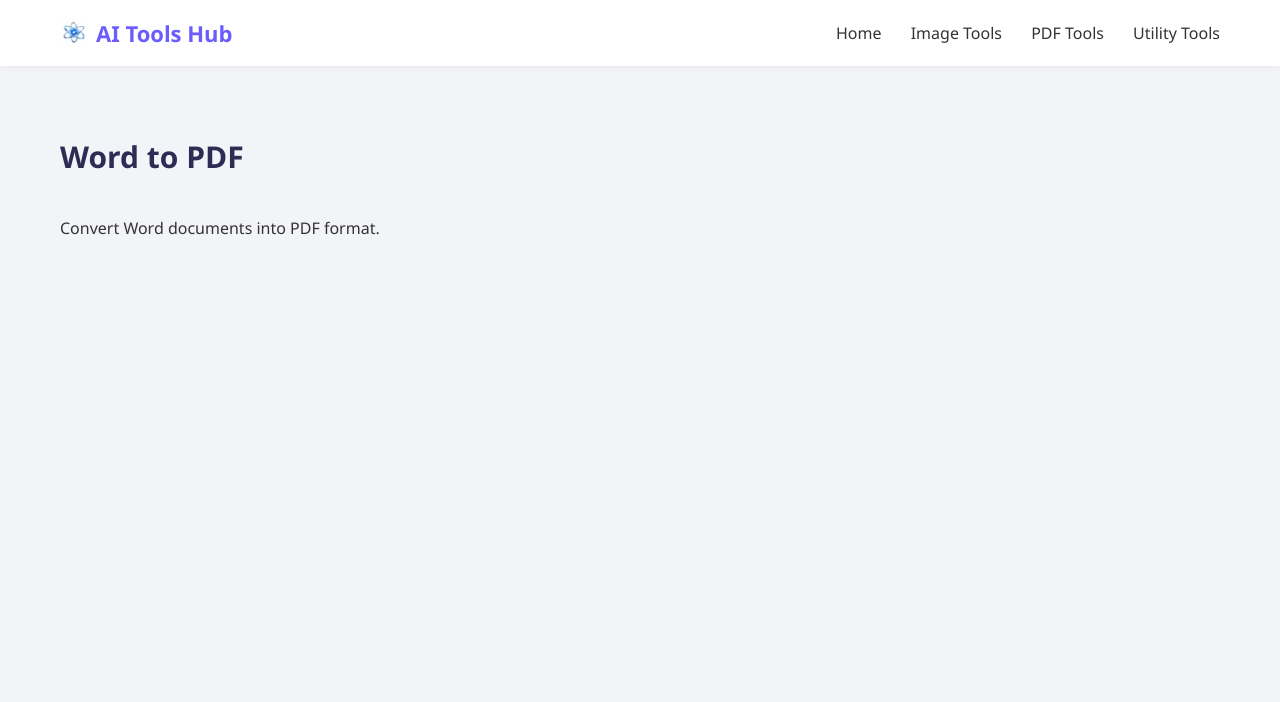
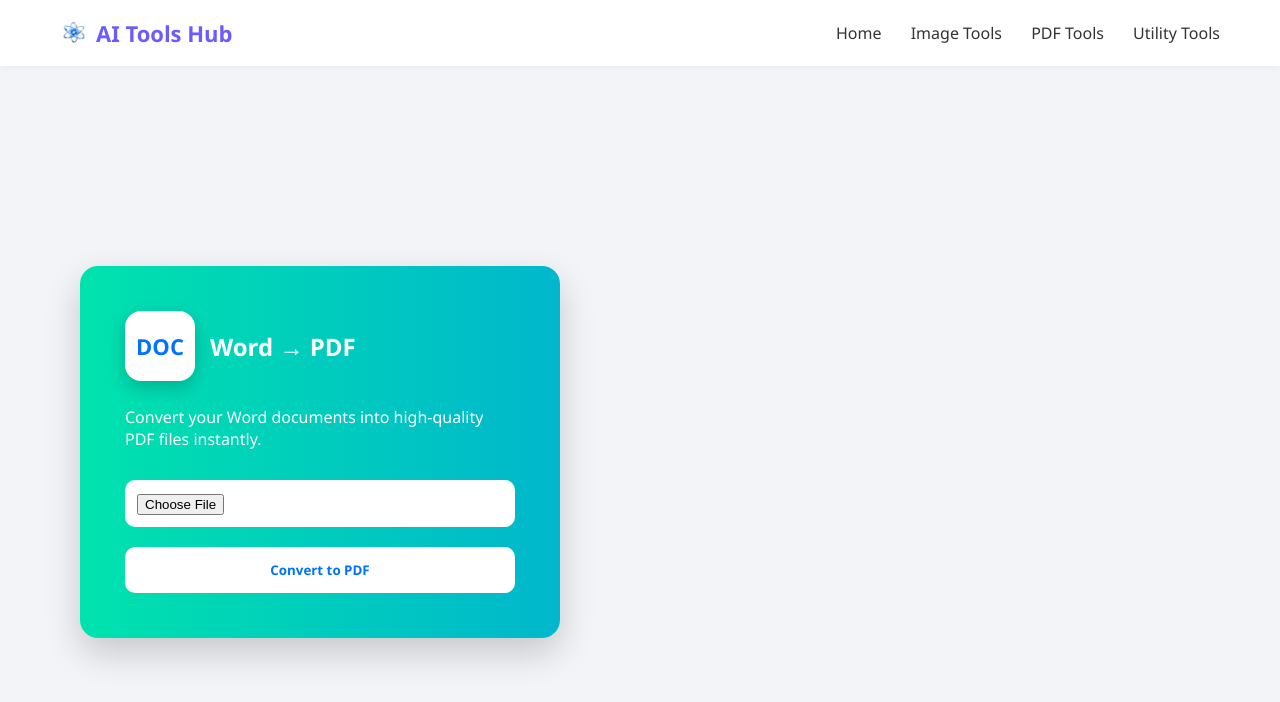
Before and after one commit to afnankhan123456/ai-tools-website-, a Flask app: page /word-to-pdf in a window 1280 px wide. Shown: the top 702 px of the page. Run offline with Flask 3, Linux system fonts and the light colour scheme.

Commit message:
Update word_to_pdf.html

```diff
--- a/templates/pdf_tools/word_to_pdf.html
+++ b/templates/pdf_tools/word_to_pdf.html
@@ -1,9 +1,98 @@
 {% extends "base.html" %}
 {% block content %}
 
-<section class="tools-section">
-    <h2 class="section-title">Word to PDF</h2>
-    <p>Convert Word documents into PDF format.</p>
+<section style="display:flex; justify-content:flex-start; margin:200px 0 0 80px;">
+
+    <div style="
+        padding:45px;
+        border-radius:18px;
+        width:480px;
+        color:white;
+        box-shadow:0 15px 35px rgba(0,0,0,0.18);
+        position:relative;
+        overflow:hidden;
+        background: linear-gradient(270deg, #00c6ff, #0072ff, #00f5a0);
+        background-size: 600% 600%;
+        animation: gradientMove 8s ease infinite;
+    ">
+
+        <!-- Logo Row -->
+        <div style="display:flex; align-items:center; gap:15px; margin-bottom:25px;">
+
+            <div style="
+                background:white;
+                color:#0072ff;
+                font-weight:bold;
+                font-size:22px;
+                width:70px;
+                height:70px;
+                display:flex;
+                align-items:center;
+                justify-content:center;
+                border-radius:16px;
+                box-shadow:0 6px 18px rgba(0,0,0,0.2);
+            ">
+                DOC
+            </div>
+
+            <div style="font-size:24px; font-weight:600;">
+                Word → PDF
+            </div>
+
+        </div>
+
+        <p style="margin-bottom:30px; color:#ffffff;">
+            Convert your Word documents into high-quality PDF files instantly.
+        </p>
+
+        <form action="{{ url_for('word_to_pdf_action') }}"
+              method="POST"
+              enctype="multipart/form-data">
+
+            <div style="
+                background:white;
+                padding:12px;
+                border-radius:10px;
+                margin-bottom:20px;
+            ">
+                <input type="file"
+                       name="file"
+                       accept=".doc,.docx"
+                       required
+                       style="border:none; width:100%;">
+            </div>
+
+            <button type="submit"
+                    style="
+                        background:white;
+                        color:#0072ff;
+                        border:none;
+                        padding:14px;
+                        width:100%;
+                        border-radius:10px;
+                        font-weight:600;
+                        cursor:pointer;
+                        transition:0.3s;
+                    "
+                    onmouseover="this.style.background='#f3f4f6'"
+                    onmouseout="this.style.background='white'">
+
+                Convert to PDF
+
+            </button>
+
+        </form>
+
+    </div>
+
 </section>
 
+<style>
+@keyframes gradientMove {
+    0% { background-position: 0% 50%; }
+    50% { background-position: 100% 50%; }
+    100% { background-position: 0% 50%; }
+}
+</style>
+
 {% endblock %}
```
